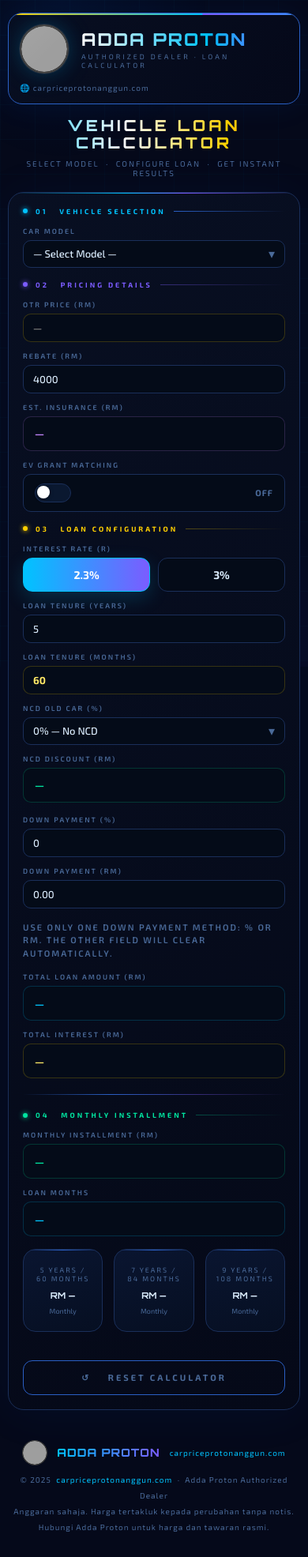
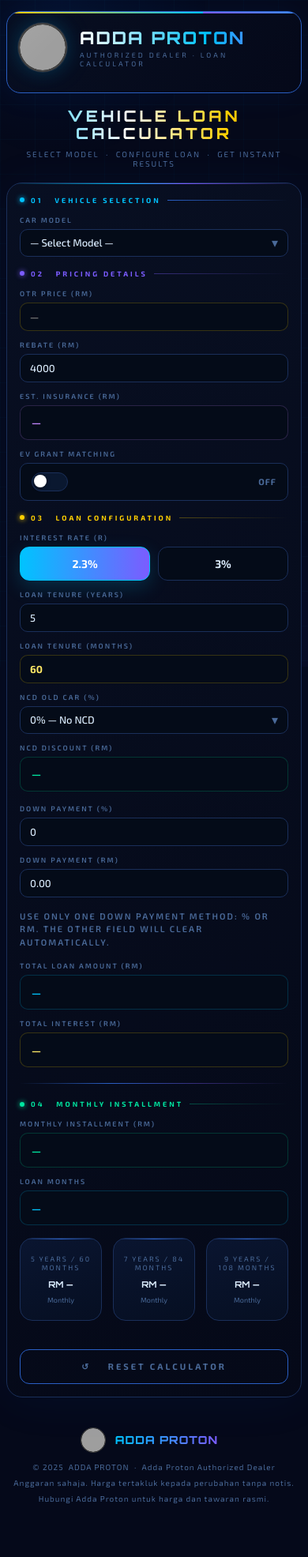
Before and after one commit to syafoka-alt/carpriceprotonanggun.github.io, a plain HTML site: page index.html in a window 390 px wide. Shown: the whole page at 79% size. After the commit the page ends 1931 px from the top, so only its background shows below. Drawn offline with Linux system fonts and the light colour scheme; grey boxes are pictures that could not be loaded.

Commit message:
Add files via upload

```diff
--- a/index.html
+++ b/index.html
@@ -3,13 +3,11 @@
 <head>
 <meta charset="UTF-8"/>
 <meta name="viewport" content="width=device-width, initial-scale=1.0"/>
-<title>Adda Proton · Loan Calculator | carpriceprotonanggun.com</title>
-<meta name="description" content="Calculate your Proton car loan instantly. Get monthly installment estimates for all Proton models including e.MAS EV & PHEV. Visit carpriceprotonanggun.com"/>
-<meta name="keywords" content="Proton loan calculator, Proton car price, carpriceprotonanggun, Adda Proton, e.MAS, X50, X70, S70"/>
+<title>Adda Proton · Loan Calculator</title>
+<meta name="description" content="Calculate your Proton car loan instantly. Get monthly installment estimates for all Proton models including e.MAS EV & PHEV."/>
+<meta name="keywords" content="Proton loan calculator, Proton car price, Adda Proton, e.MAS, X50, X70, S70"/>
 <meta property="og:title" content="Adda Proton Vehicle Loan Calculator"/>
-<meta property="og:description" content="Instant Proton car loan estimates — carpriceprotonanggun.com"/>
-<meta property="og:url" content="https://carpriceprotonanggun.com"/>
-<link rel="canonical" href="https://carpriceprotonanggun.com"/>
+<meta property="og:description" content="Instant Proton car loan estimates"/>
 <link href="https://fonts.googleapis.com/css2?family=Orbitron:wght@600;700;800&family=Exo+2:wght@300;400;500;600;700&display=swap" rel="stylesheet"/>
 <style>
 *,*::before,*::after{box-sizing:border-box;margin:0;padding:0}
@@ -136,21 +134,41 @@
   .dbox{min-height:40px;}
   .hcard{padding:12px 14px;}
 }
-@media(max-width:900px){
-  .page{padding:18px 10px 32px;}
-  .hdr{padding:14px 14px;}
-  .hero-title{font-size:clamp(18px,4.5vw,32px);}
+@media(max-width:1160px){
+  .page{padding:16px 10px 28px;}
+  .hdr{padding:14px 16px;margin-bottom:18px;}
+  .hero-title{font-size:clamp(18px,4vw,30px);}
   .hero-sub{font-size:10px;}
   .panel{padding:20px;}
+  .slabel{gap:8px;margin-bottom:14px;}
+  .flabel{font-size:10px;}
+  input,select{font-size:13px;padding:9px 11px;}
+  .dbox{font-size:13px;min-height:40px;padding:10px 12px;}
+  .rate-btn{font-size:13px;padding:10px 0;}
+  .grant-row{padding:10px 12px;}
+  .tcard{padding:16px 10px;}
+  .hcard{padding:12px 12px;}
+  .sum-grid{gap:8px 16px;}
+  .btn-reset{padding:12px;font-size:10px;}
+  .footer{font-size:9px;}
+  .footer-top{gap:8px;}
+  .foot-brand{font-size:12px;}
+}
+@media(max-width:900px){
+  .page{padding:16px 10px 26px;}
+  .hdr{padding:14px 14px;}
+  .hero-title{font-size:clamp(18px,4.5vw,30px);}
+  .hero-sub{font-size:10px;}
+  .panel{padding:18px;}
   .hdr{flex-direction:column;align-items:flex-start;gap:12px;}
   .hdr-right{align-items:flex-start;}
   .hl-bar{flex-direction:column;}
 }
 @media(max-width:820px){
-  .page{padding:16px 10px 28px;}
+  .page{padding:14px 8px 24px;}
   .hero-title{font-size:clamp(18px,5vw,28px);}
   .hero-sub{font-size:10px;}
-  .panel{padding:18px;}
+  .panel{padding:16px;}
   .hdr{gap:12px;}
   .hl-bar{gap:10px;}
 }
@@ -279,7 +297,7 @@
     </div>
   </div>
   <div class="hdr-right">
-    <div class="hdr-url" style="font-size:10px;color:var(--muted);letter-spacing:1px">🌐 carpriceprotonanggun.com</div>
+    <div class="hdr-url" style="font-size:10px;color:var(--muted);letter-spacing:1px"></div>
   </div>
 </div>
 
@@ -486,9 +504,9 @@
   <div class="footer-top">
     <div class="foot-logo"><img id="footLogo" alt="Proton"/></div>
     <span class="foot-brand">ADDA PROTON</span>
-    <span class="foot-domain">carpriceprotonanggun.com</span>
+    <span class="foot-domain"></span>
   </div>
-  © 2025 &nbsp;<a href="https://carpriceprotonanggun.com">carpriceprotonanggun.com</a> &nbsp;·&nbsp; Adda Proton Authorized Dealer<br>
+  © 2025 &nbsp;<span>ADDA PROTON</span> &nbsp;·&nbsp; Adda Proton Authorized Dealer<br>
   Anggaran sahaja. Harga tertakluk kepada perubahan tanpa notis. Hubungi Adda Proton untuk harga dan tawaran rasmi.
 </div>
 
```
